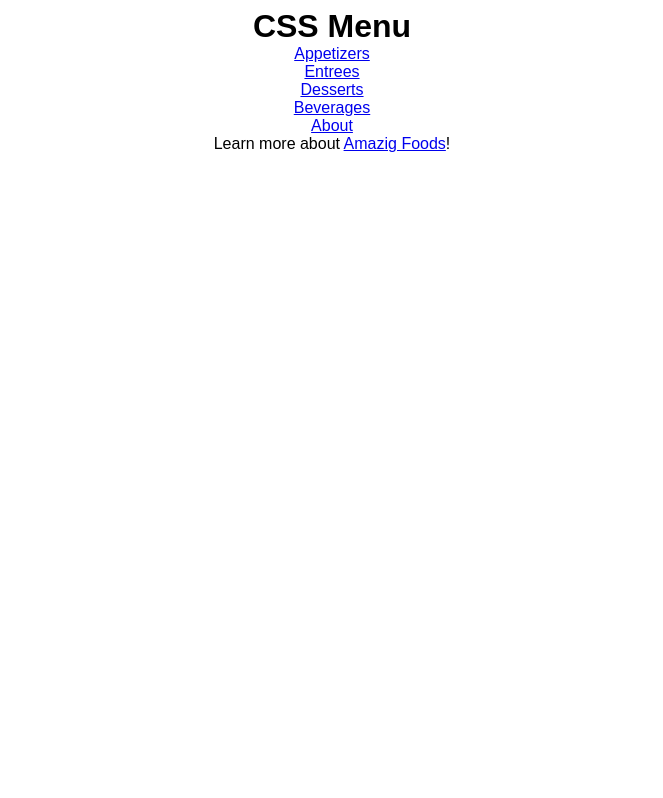
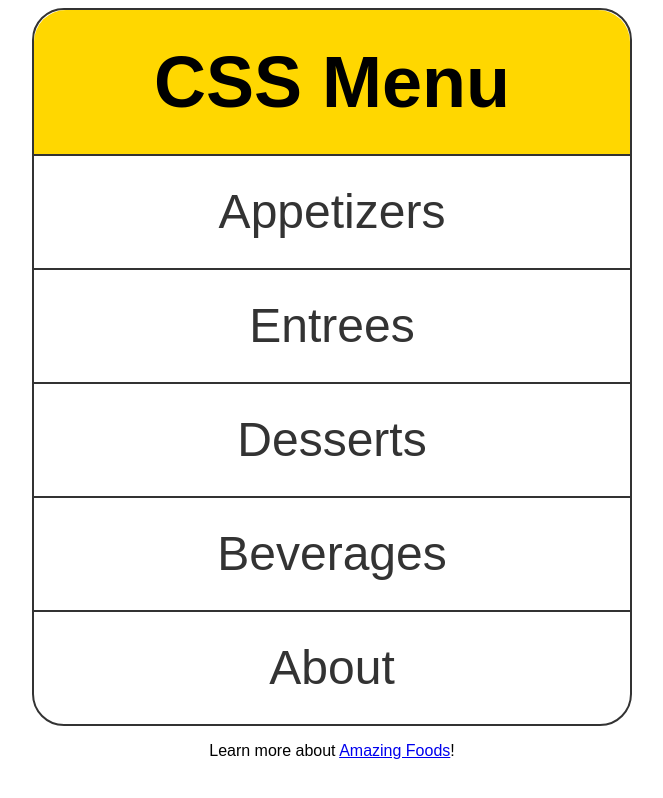
Before and after one commit to astramieri/css-full-course, a plain HTML site: page 09_lesson/index.html in a window 1280 px wide. Shown: the whole page, without its empty margins (308-971 px from the left). Drawn offline with Linux system fonts and the light colour scheme.

Commit message:
Completed Lesson 9

```diff
--- a/09_lesson/css/style.css
+++ b/09_lesson/css/style.css
@@ -9,3 +9,48 @@ body {
   font-family: sans-serif;
   text-align: center;
 }
+
+nav {
+  border: 2px solid #333;
+  border-radius: 2rem;
+  margin: 0 auto 1rem;
+  max-width: 600px;
+  font-size: 3rem;
+  line-height: 7rem;
+}
+
+h2 {
+  padding: 1rem;
+  background-color: gold;
+  border-radius: 2rem 2rem 0 0; /* it starts top-left */
+}
+
+ul {
+  list-style-position: inside;
+  list-style-type: none;
+}
+
+li {
+  border-top: 2px solid #333;
+}
+
+li a {
+  display: block;
+}
+
+li a,
+li a:visited {
+  text-decoration: none;
+  color: #333;
+}
+
+li a:hover,
+li a:focus {
+  background: #333;
+  color: whitesmoke;
+  cursor: pointer;
+}
+
+li:last-child a {
+  border-radius: 0 0 1.7rem 1.7rem;
+}
--- a/09_lesson/index.html
+++ b/09_lesson/index.html
@@ -8,8 +8,8 @@
   </head>
   <body>
     <header>
-      <h1>CSS Menu</h1>
       <nav>
+        <h2>CSS Menu</h2>
         <ul>
           <li><a href="/">Appetizers</a></li>
           <li><a href="/">Entrees</a></li>
@@ -20,7 +20,7 @@
       </nav>
     </header>
     <main>
-      <p>Learn more about <a href="https://edition.cnn.com/travel/article/world-best-food-dishes/index.html">Amazig Foods</a>!</p>
+      <p>Learn more about <a href="https://edition.cnn.com/travel/article/world-best-food-dishes/index.html">Amazing Foods</a>!</p>
     </main>
   </body>
 </html>
```
